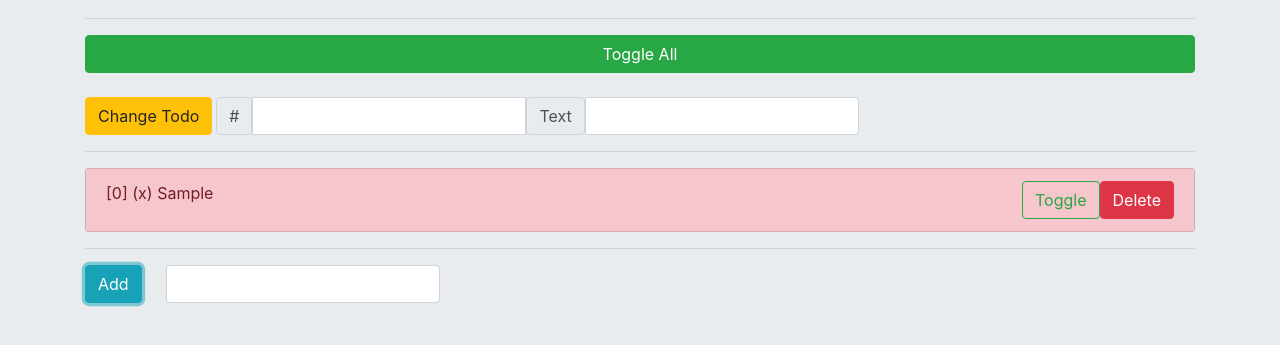
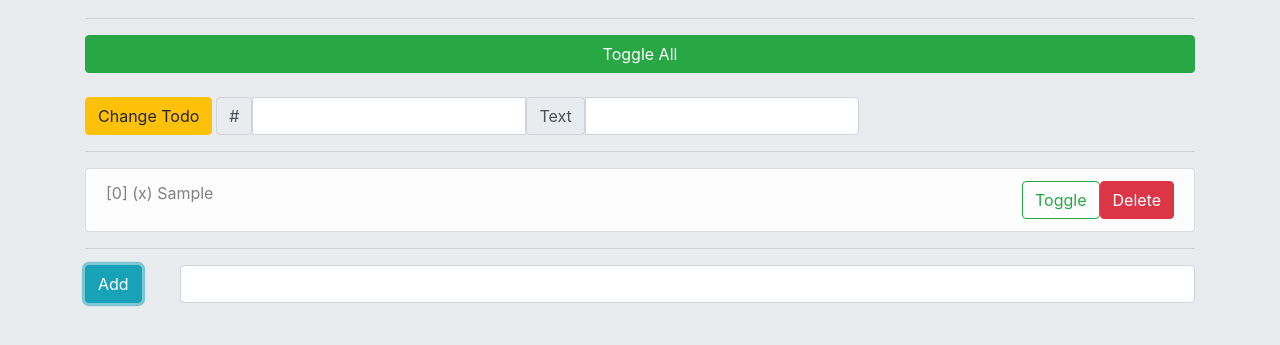
Before and after one commit to lxg1992/todoList, a plain HTML site: page index.html in a window 1280 px wide. Both pictures are taken after typing "Sample" into the empty fields and a click on the button "Add". Shown: the part 161-506 px from the top of the page. Drawn offline with nearby package versions, Linux system fonts and the light colour scheme.

Commit message:
Optimized Layout and Appearance

```diff
--- a/client.js
+++ b/client.js
@@ -1,23 +1,24 @@
 var todoList = {
+  //initiliaze todos
   todos: [],
-  curNum: 0,
+
+  //push a new task to todos
   addTodo: function(todoText) {
 
     this.todos.push({
-      id: this.curNum,
       todoText: todoText,
       completed: false
     });
-    this.curNum++;
+  },
 
-
-  },
+  //change a todo at a position
   changeTodo: function(position, todoText) {
     this.todos[position].todoText = todoText;
   },
+
+  //delete a todo at a position
   deleteTodo: function(position) {
     this.todos.splice(position, 1);
-    this.curNum--;
 
   },
   toggleCompleted: function(position) {
@@ -102,7 +103,7 @@ var view = {
         todoLi.className ='list-group-item list-group-item-success';
         todoTextWithCompletion = '['+position+']' + ' (\u2713) ' + todo.todoText;
       } else {
-        todoLi.className ='list-group-item list-group-item-danger';
+        todoLi.className ='list-group-item list-group-item-light';
         todoTextWithCompletion = '['+position+']' + ' (x) ' + todo.todoText;
       }
 
@@ -135,7 +136,7 @@ var view = {
   //Get clicked Element
       var elementClicked = event.target;
 
-  //Check if elementClicked is a delete button or toggle Button
+
 
       if (elementClicked.classList.contains('deleteButton')){
         handlers.deleteTodo(parseInt(elementClicked.parentNode.id));
@@ -149,3 +150,7 @@ var view = {
 };
 
 view.setUpEventListeners();
+
+//Initial construction from watchandcode
+//CSS Styling as well as optimization and improvements by Alex Garin
+//https://github.com/lxg1992/todoList
--- a/index.html
+++ b/index.html
@@ -46,11 +46,11 @@
 			</ul>
 			<hr>
 
-			<div class="btn-toolbar" role="toolbar">
-					<div class="btn-group mr-4" role="group">
+			<div class="form-group row" role="toolbar">
+					<div class="col-1" role="group">
 						<button class="btn btn-info"  onclick="handlers.addTodo()">Add</button>
 					</div>
-					<div class="btn-group mr-12 float-right" role="group">
+					<div class="col-11" role="group">
 						<input class="form-control" id="addTodoTextInput" type="text">
 					</div>
 				</div>
```
